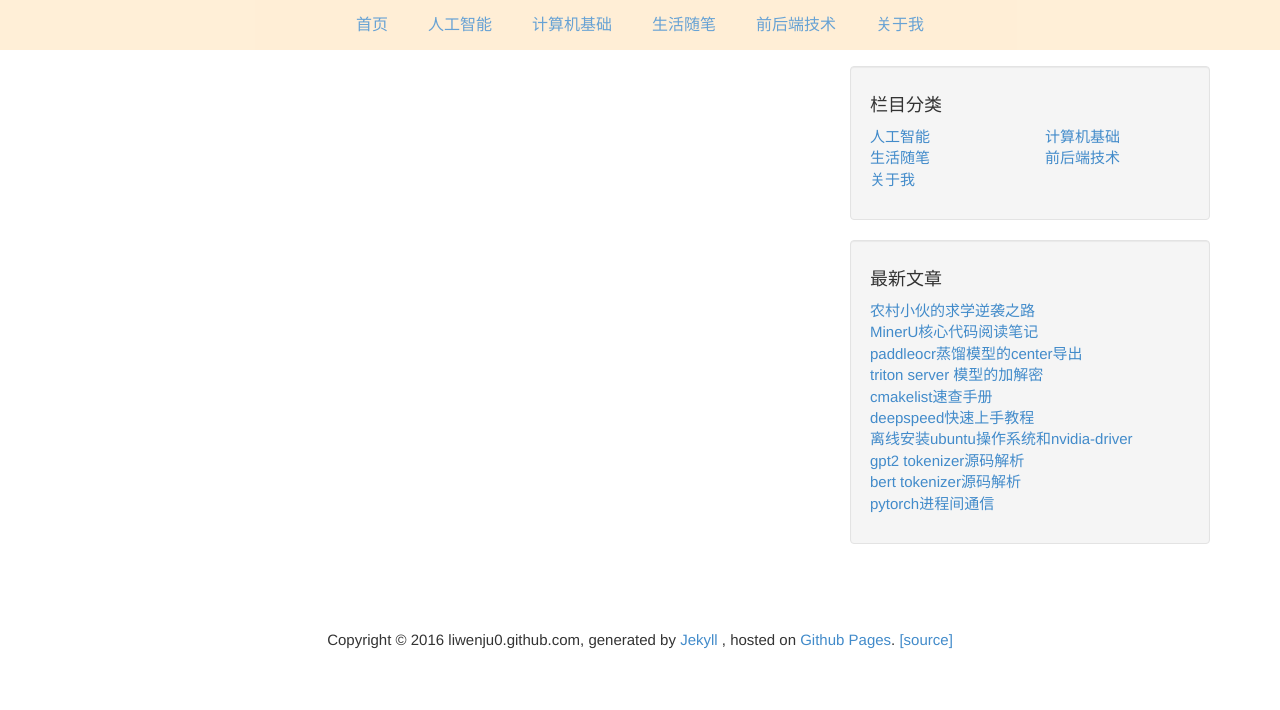
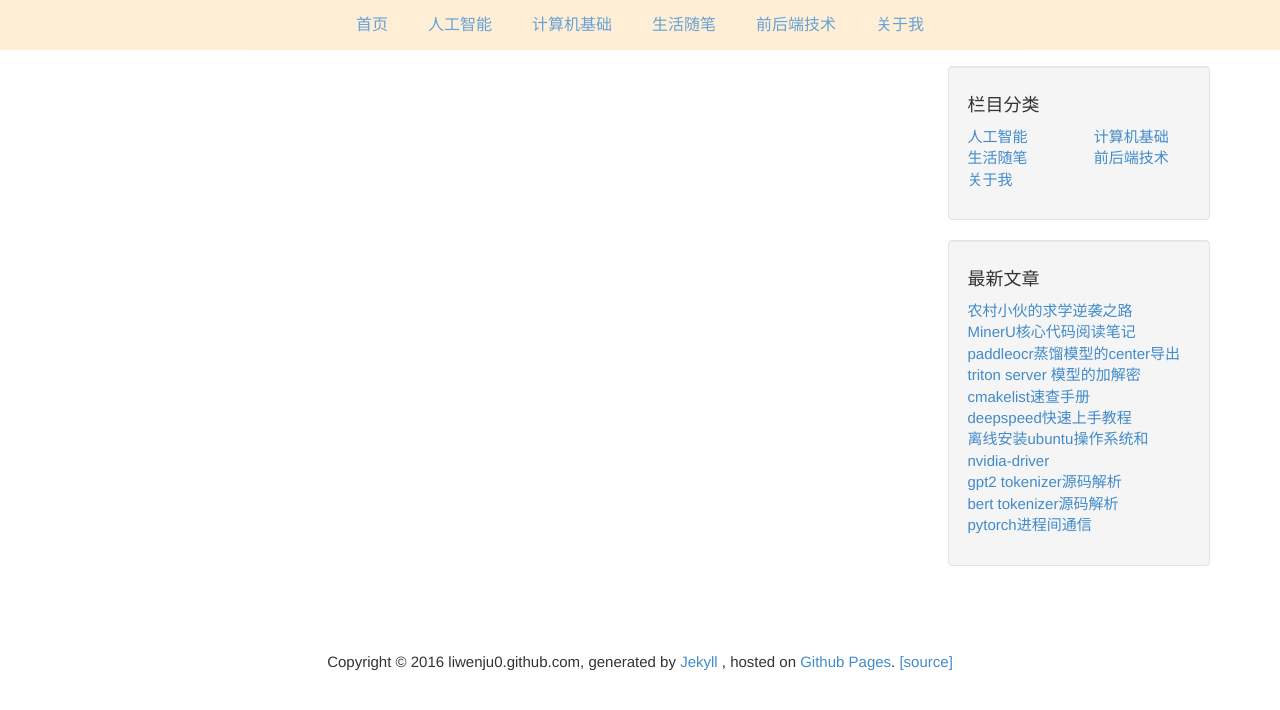
Before and after one commit to liwenju0/liwenju0.github.io, a Jekyll site: the page built from tags.md, in a window 1280 px wide. Shown: the top 710 px of the page. Built offline with Jekyll 4.4.1, drawn with Linux system fonts in a browser that asks for light colours.

Commit message:
调整页面比例

```diff
--- a/_layouts/default.html
+++ b/_layouts/default.html
@@ -59,11 +59,11 @@
     <div class="container">
       <div class="row">
         <!-- Blog Entries Column -->
-        <div class="col-md-8">
+        <div class="col-md-9">
           {{ content }}
         </div>
         <!-- Blog Sidebar Widgets Column -->
-        <div class="col-md-4">
+        <div class="col-md-3">
           <!-- Blog Categories Well -->
           <div class="well">
             <h4>
--- a/css/blog.css
+++ b/css/blog.css
@@ -83,3 +83,13 @@ img {
     padding: 15px 20px;
     text-align: center;
   }
+
+  .container {
+    max-width: 1200px;  /* 限制最大宽度 */
+    margin: 0 auto;
+    padding: 0 15px;
+  }
+
+  .col-md-9 {
+    padding-right: 30px;  /* 增加右侧内边距 */
+  }
```
